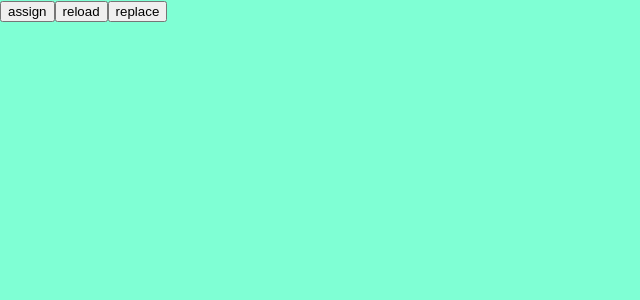
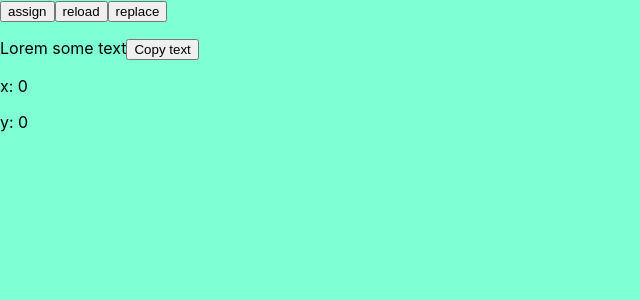
Before and after one commit to ElmiraDzhy/ReactIntro, a React (Create React App) app: page /timer in a window 1280 px wide. Shown: the top 300 px of the page, without its empty margins (0-640 px from the left). Built offline with nearby package versions, Linux system fonts and the light colour scheme.

Commit message:
Task resolve

```diff
--- a/src/App.js
+++ b/src/App.js
@@ -1,4 +1,5 @@
 import React from 'react';
+import WindowChange from './components/WindowChange';
 function App() {
   return (
     <>
@@ -6,6 +7,13 @@ function App() {
       <button onClick={() => window.location.reload() }>reload</button>
       <button onClick={() => window.location.replace('https://redux.js.org/')}>replace</button>
 
+
+      <p>Lorem some text
+        <button onClick={ () => {
+          window.navigator.clipboard.writeText('Lorem some text')
+        } }>Copy text</button></p>
+
+      <WindowChange/>
     </>
   );
 }
--- /dev/null
+++ b/src/components/WindowChange/index.jsx
@@ -0,0 +1,40 @@
+import React, { Component } from 'react'
+
+export default class WindowChange extends Component {
+  constructor(props) {
+    super(props);
+    this.state = {
+      x: 0,
+      y: 0,
+    }
+  }
+
+
+  resizeHandler = ( e ) => {
+    this.setState( {
+      x: e.target.innerWidth,
+      y: e.target.innerHeight,
+
+    })
+
+  }
+
+  componentDidMount = () => {
+    window.addEventListener('resize', this.resizeHandler)
+  }
+
+  componentWillUnmount = () => {
+    window.removeEventListener('resize', this.resizeHandler)
+
+  }
+
+
+  render() {
+    return (
+      <div>
+        <p>x: { this.state.x }</p>
+        <p>y: { this.state.y}</p>
+      </div>
+    )
+  }
+}
```
